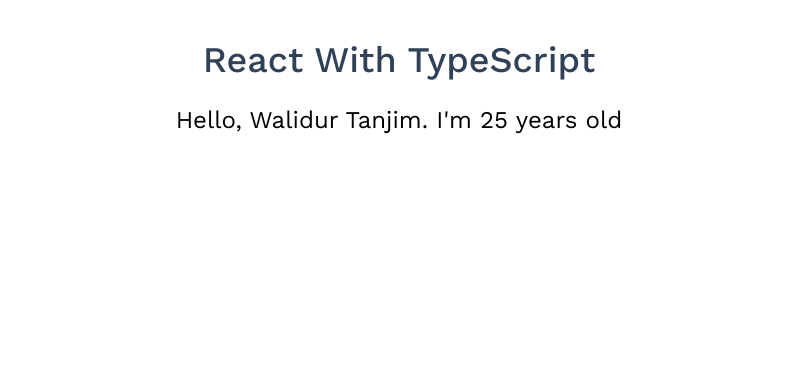
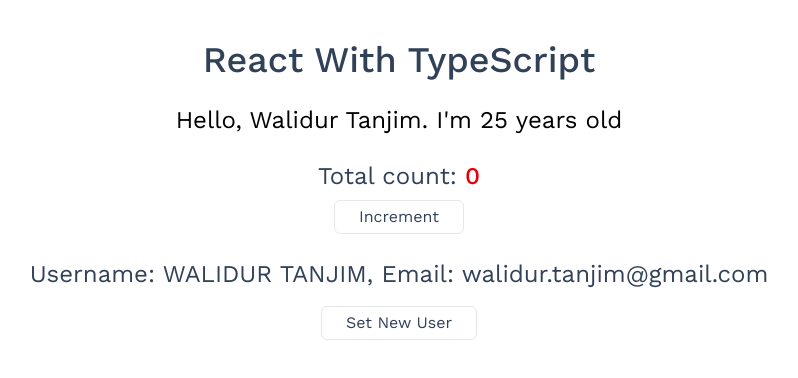
Before and after one commit to WalidurTanjim/react-with-ts, a React (Vite) app: page / in a window 1280 px wide. Shown: the top 378 px of the page, without its empty margins (241-1039 px from the left). Built offline with nearby package versions, Linux system fonts and the light colour scheme.

Commit message:
Added useState, useEffect, Increment count, set new user on user state

```diff
--- a/src/App.tsx
+++ b/src/App.tsx
@@ -1,14 +1,39 @@
+import { useEffect, useState } from 'react';
 import './App.css'
 import Greeting from './components/Greeting/Greeting'
 
+interface UserInterface {
+  name: string;
+  email: string;
+}
+
 function App() {
+  const [count, setCount] = useState<number>(0);
+  const [user, setUser] = useState<UserInterface | null>(null);
+
   const name = "Walidur Tanjim";
   const age = 25;
+
+  useEffect((): void => {
+    setUser({name: "WALIDUR TANJIM", email: "walidur.tanjim@gmail.com"})
+  }, []);
 
   return (
     <>
       <h1 className='text-center text-2xl md:text-3xl lg:text-4xl font-medium text-slate-700 mt-10'>React With TypeScript</h1>
       <Greeting userName={name} age={age} />
+
+      <div className='text-center'>
+        <h1 className='text-2xl text-slate-700'>Total count: <span className='text-red-600 font-medium'>{count}</span></h1>
+        <button className='outline-none border border-gray-200 rounded-md px-6 py-1 mt-2 hover:bg-gray-100 active:bg-transparent text-slate-700' onClick={() => setCount(count + 1)}>Increment</button>
+      </div>
+
+      {
+        user ? <p className='text-center text-2xl text-slate-700 pt-6'>Username: {user?.name}, Email: {user?.email}</p> : undefined
+      }
+      <div className='flex items-center justify-center mt-2'>
+        <button className='outline-none border border-gray-200 rounded-md px-6 py-1 mt-2 hover:bg-gray-100 active:bg-transparent text-slate-700' onClick={() => setUser({name: "Walidur Rahman", email: "walidur.rahman@gmail.com"})}>Set New User</button>
+      </div>
     </>
   )
 }
```
